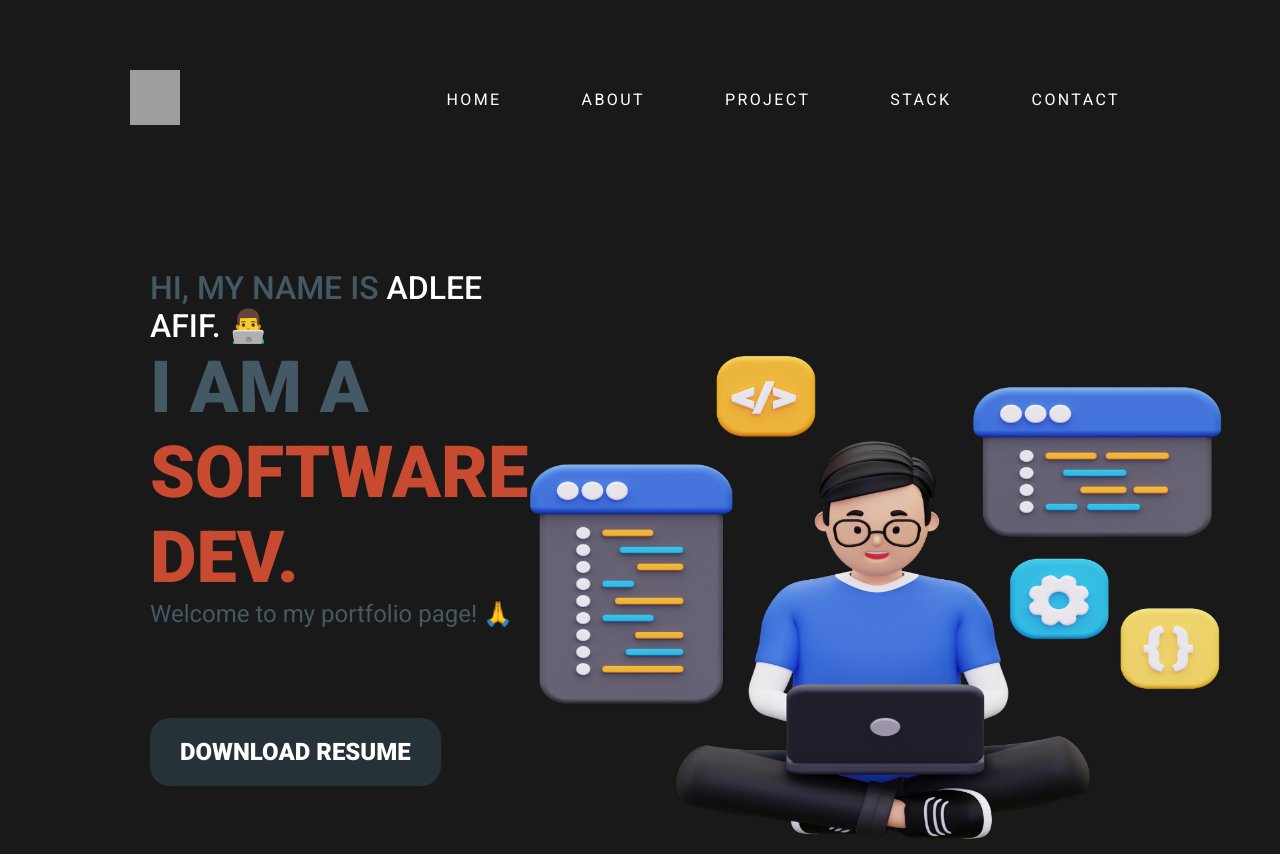
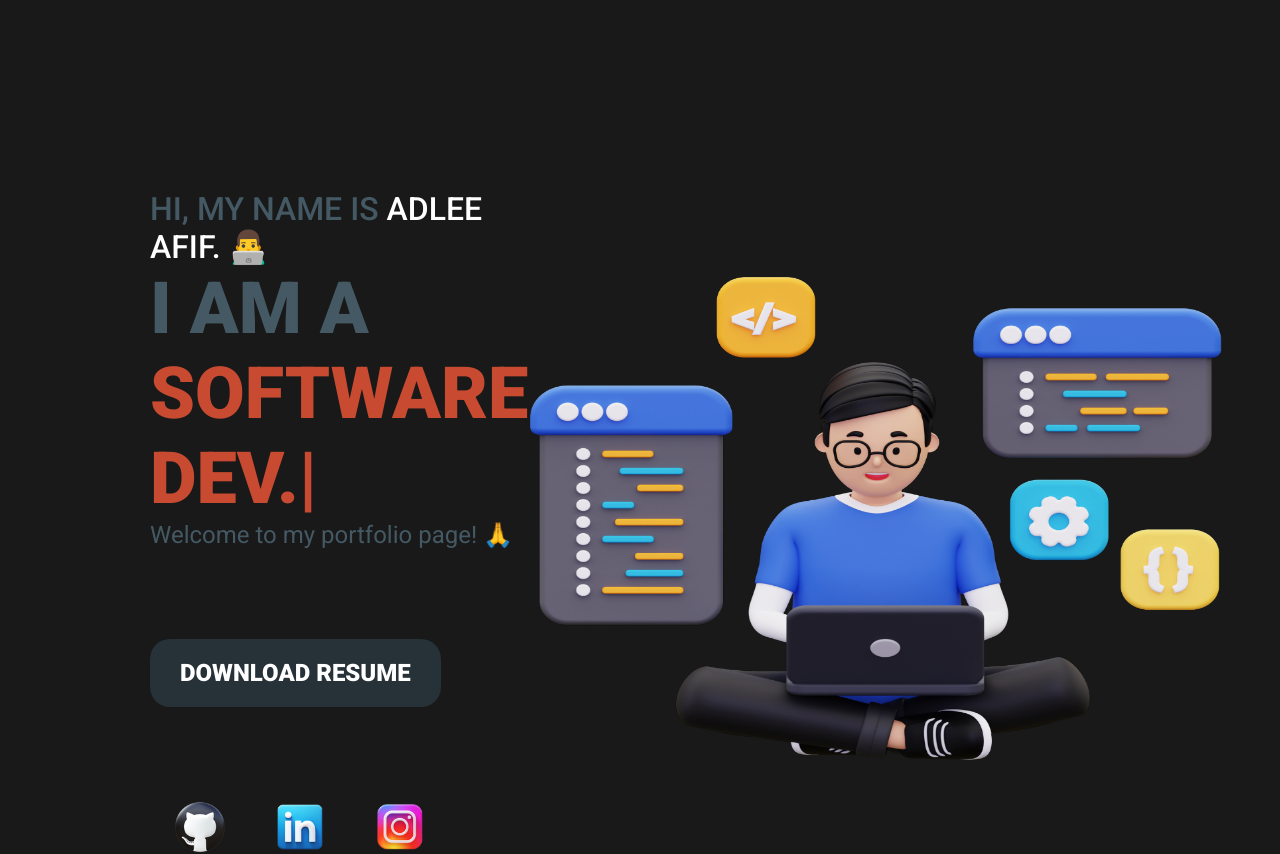
Before and after one commit to AdleeAfif/portfolio-app, a React (Create React App) app: page / in a window 1280 px wide. Shown: the top 854 px of the page. Built offline with nearby package versions, Linux system fonts and the light colour scheme; grey boxes are pictures that could not be loaded.

Commit message:
Removed Routes and Header

```diff
--- a/src/index.css
+++ b/src/index.css
@@ -6,6 +6,7 @@ body {
   -webkit-font-smoothing: antialiased;
   -moz-osx-font-smoothing: grayscale;
   background: #191919;
+  height: 100%;
 }
 
 code {
--- a/src/index.js
+++ b/src/index.js
@@ -3,21 +3,12 @@ import ReactDOM from "react-dom/client";
 import "./index.css";
 import App from "./view/App";
 import reportWebVitals from "./reportWebVitals";
-import Header from "./view/component/header";
-import Footer from "./view/component/footer";
-import { Route, BrowserRouter, Routes } from "react-router-dom";
+import { BrowserRouter } from "react-router-dom";
 
 const root = ReactDOM.createRoot(document.getElementById("root"));
 root.render(
   <React.StrictMode>
     <BrowserRouter>
-      <Header />
-      <Routes>
-        <Route exact path="/" component={App} />
-        <Route path="/users" component={App} />
-        <Route path="/contact" component={App} />
-        <Route component={App} />
-      </Routes>
       <App />
     </BrowserRouter>
   </React.StrictMode>
```
